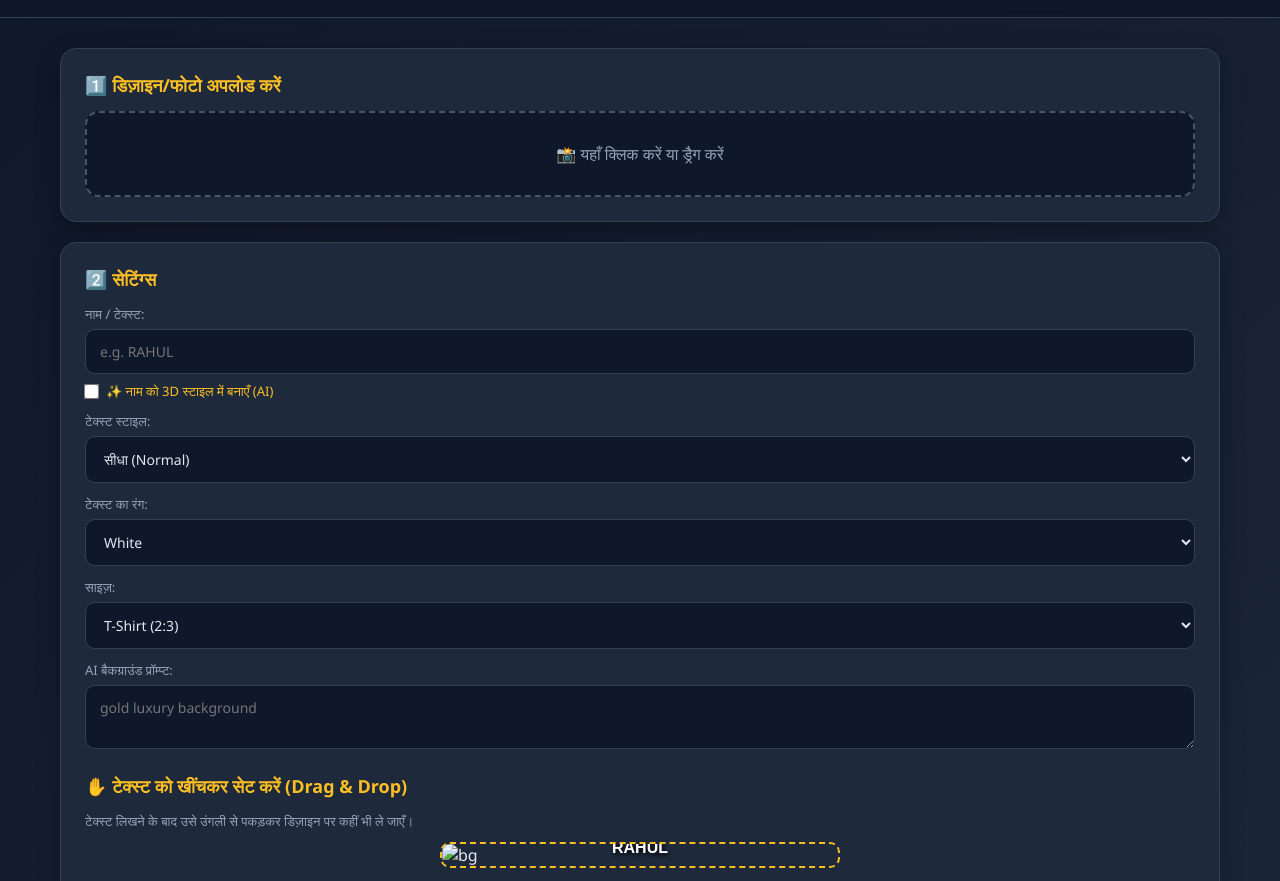
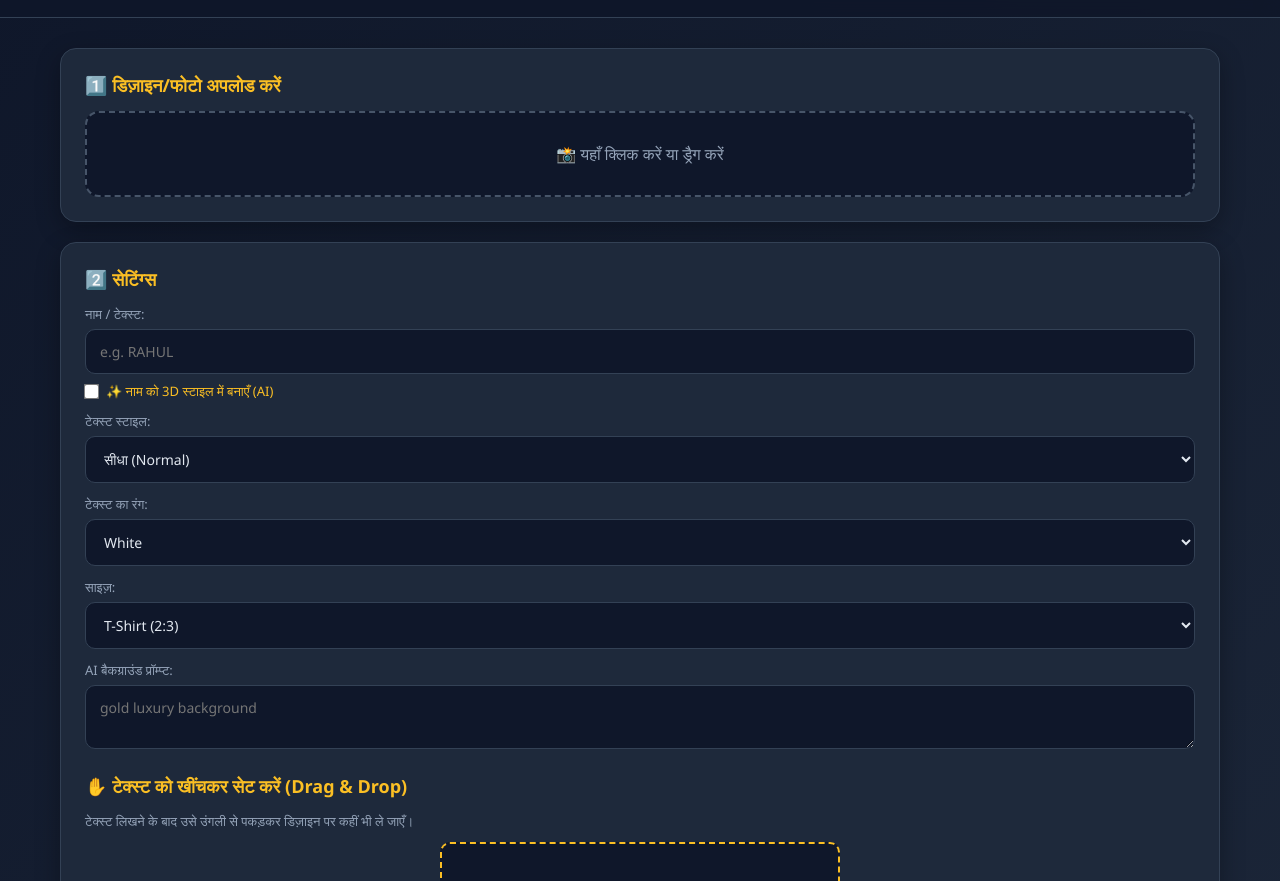
Before and after one commit to Ram-kungfu/Ai-Design-Studio-Pro-, a website: page index.html in a window 1280 px wide. Shown: the part 56-937 px from the top of the page. Drawn offline with Linux system fonts and the light colour scheme.

Commit message:
Update styles and comments in index.html

```diff
--- a/index.html
+++ b/index.html
@@ -12,21 +12,23 @@
     width: 100%;
     max-width: 400px;
     margin: 10px auto;
-    background: #1e293b;
+    background: #0f172a;
     border: 2px dashed #fbbf24;
     border-radius: 10px;
     overflow: hidden;
     touch-action: none;
+    min-height: 150px; /* अगर इमेज न हो तो भी बॉक्स दिखे */
   }
   .editor-container img {
     width: 100%;
     display: block;
     user-select: none;
     pointer-events: none;
+    min-height: 150px;
   }
   .draggable-text {
     position: absolute;
-    top: 20%;
+    top: 50%;
     left: 50%;
     transform: translate(-50%, -50%);
     cursor: grab;
@@ -72,11 +74,12 @@
       </div>
     </div>
 
-    <!-- टेक्स्ट स्टाइल -->
+    <!-- 🔥 टेक्स्ट स्टाइल (Horizontal जोड़ा गया) -->
     <div style="margin-bottom: 12px;">
       <label>टेक्स्ट स्टाइल:</label>
       <select id="textStyleSelect" onchange="updateEditorText()">
         <option value="normal">सीधा (Normal)</option>
+        <option value="horizontal">होरिजेंटल (Horizontal)</option>
         <option value="rotate">तिरछा (Rotate)</option>
         <option value="round">गोल (Round)</option>
         <option value="vertical">खड़ा (Vertical)</option>
@@ -117,12 +120,12 @@
     <label style="margin-top: 12px;">AI बैकग्राउंड प्रॉम्प्ट:</label>
     <textarea id="promptInput" rows="2" placeholder="gold luxury background"></textarea>
 
-    <!-- 🔥 NEW: Live Editor Area -->
+    <!-- 🔥 NEW: Live Editor Area (इमेज छिपी रहेगी जब तक अपलोड न हो) -->
     <h2 style="margin-top: 20px;">✋ टेक्स्ट को खींचकर सेट करें (Drag & Drop)</h2>
     <p class="hint">टेक्स्ट लिखने के बाद उसे उंगली से पकड़कर डिज़ाइन पर कहीं भी ले जाएँ।</p>
 
     <div class="editor-container" id="editorContainer">
-      <img id="editorBg" src="" alt="bg" />
+      <img id="editorBg" src="" alt="" style="display: none;" />
       <div class="draggable-text" id="draggableText">RAHUL</div>
     </div>
     <button class="btn small" onclick="applyManualText()">✅ इस जगह टेक्स्ट फिट करें</button>
```
